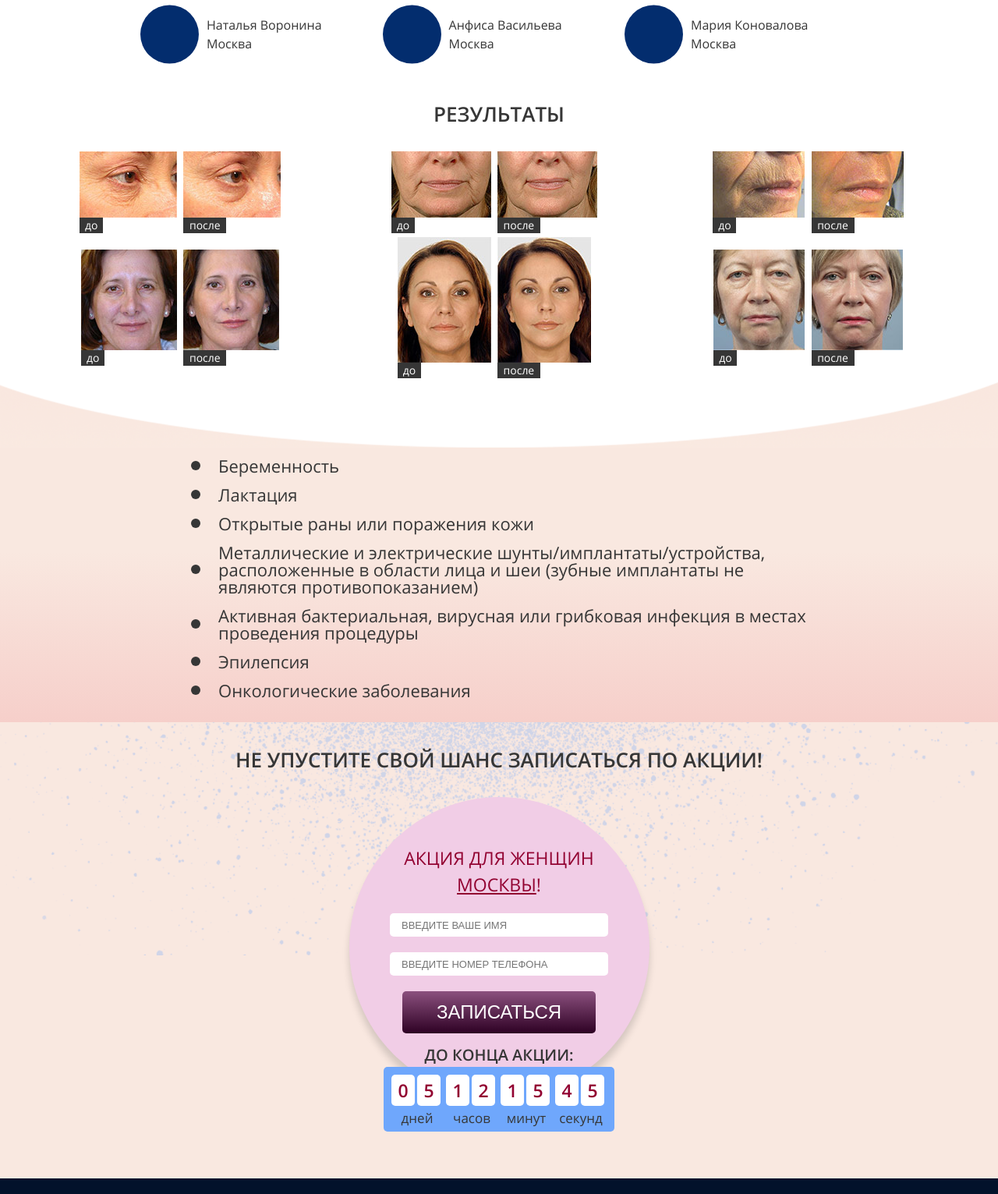
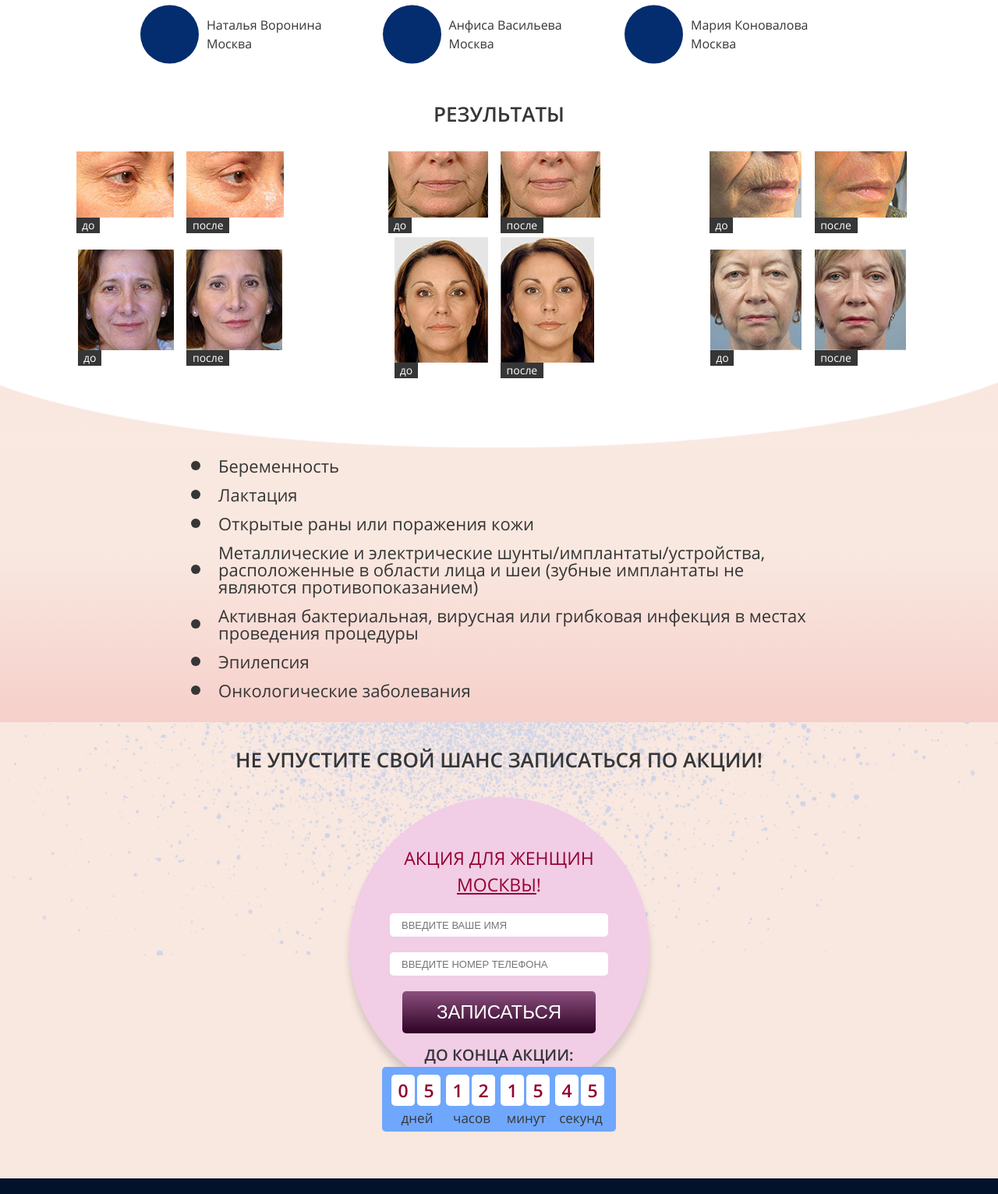
Before and after one commit to inwisloklem/medical, a Node project: template app/pages/index.pug in a window 1280 px wide. Shown: the part 3237-4768 px from the top of the page at 78% size. Run offline with Node 20 templates, Linux system fonts and the light colour scheme; the template is opened without the code that fills it, so the values that code supplies are empty; some web fonts are replaced.

Commit message:
Add some fixes for mobile width

```diff
--- a/app/css/style.css
+++ b/app/css/style.css
@@ -685,6 +685,9 @@ ul {
   font-size: 14px;
   line-height: 20px;
 }
+.results__before {
+  border-right: 4px solid transparent;
+}
 .results__before::after {
   width: 30px;
   content: "до";
@@ -693,6 +696,9 @@ ul {
   .results__before {
     margin-right: 2%;
   }
+}
+.results__after {
+  border-left: 4px solid transparent;
 }
 .results__after::after {
   width: 55px;
@@ -791,6 +797,10 @@ ul {
   font-size: 16px;
   line-height: 24px;
 }
+.timer {
+  min-width: 280px;
+  text-align: center;
+}
 .timer--malibu {
   padding: 10px;
   padding-bottom: 2px;
--- a/app/styles/blocks/results.styl
+++ b/app/styles/blocks/results.styl
@@ -57,6 +57,8 @@
       font(14px, 20px)
 
   &__before
+    border-right: 4px solid transparent
+
     &::after
       width: 30px
       content: "до"
@@ -65,6 +67,8 @@
       margin-right: 2%
 
   &__after
+    border-left: 4px solid transparent
+
     &::after
       width: 55px
       content: "после"
--- a/app/styles/blocks/timer.styl
+++ b/app/styles/blocks/timer.styl
@@ -1,4 +1,7 @@
 .timer
+  min-width: 280px
+  text-align: center
+
   &--malibu
     padding: 10px
     padding-bottom: 2px
```
